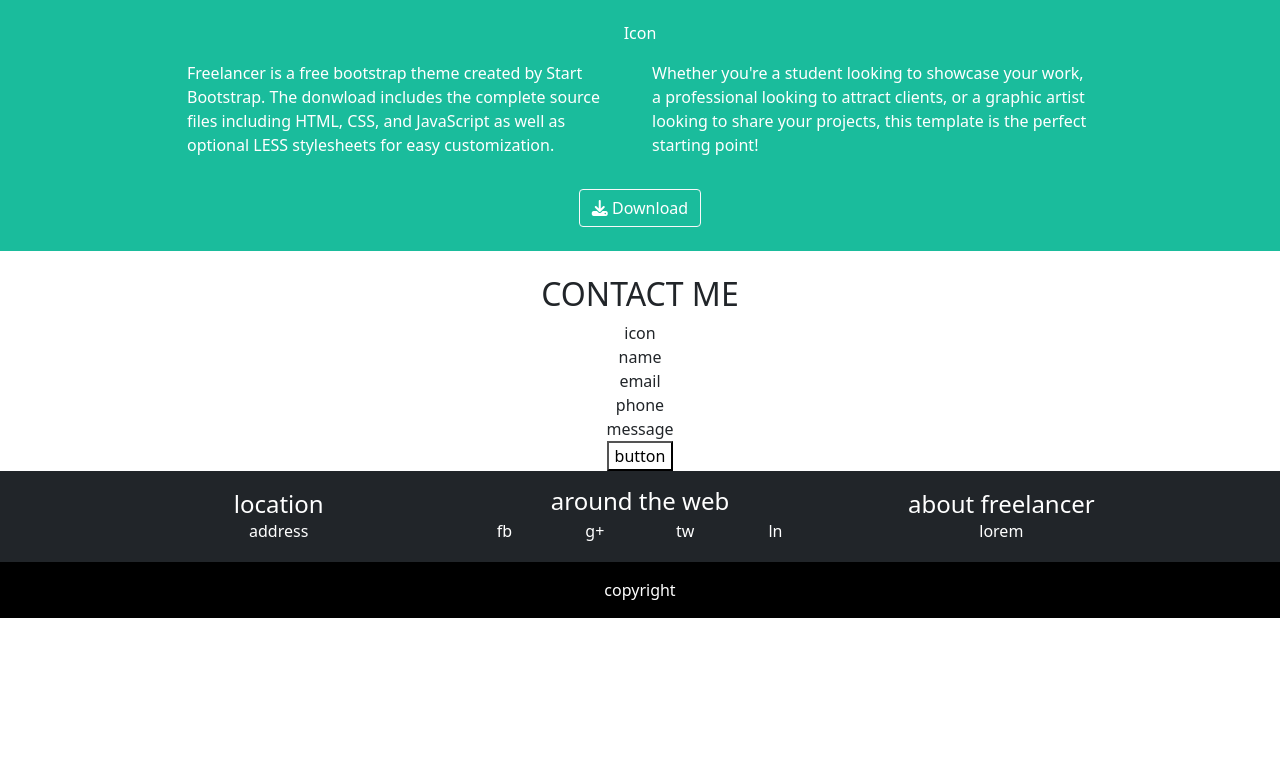
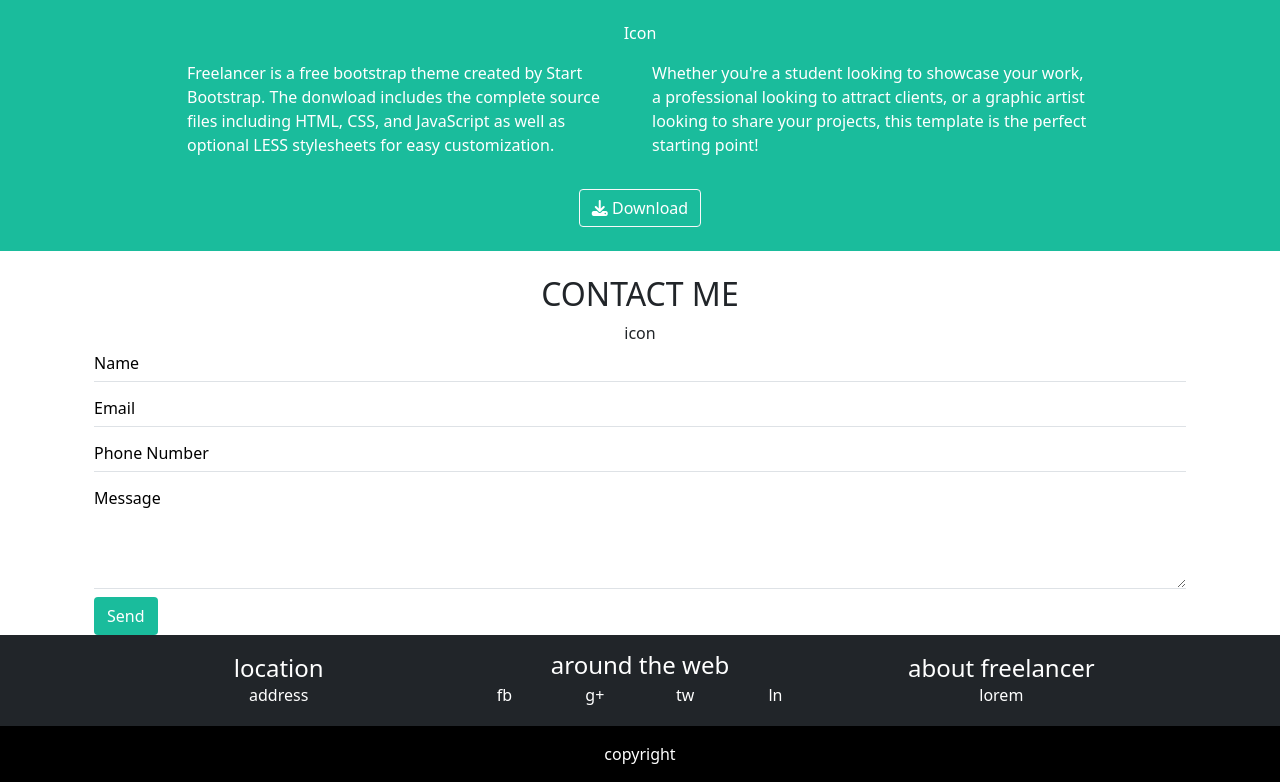
Before and after one commit to jacopolegovini/html-css-bootstrap-freelancer, a plain HTML site: page index.html in a window 1280 px wide. Shown: the part 1130-1912 px from the top of the page. Before the commit the page ends 1748 px from the top, so only its background shows below. Drawn offline with nearby package versions, Linux system fonts and the light colour scheme.

Commit message:
form draft completed

```diff
--- a/index.html
+++ b/index.html
@@ -102,17 +102,23 @@
         </div>
         <div class="contact-me pt-4">
             <div class="container">
-                <div class="row row-cols-1 text-center">
-                    <div class="col"><h2>contact me</h2></div>
-                    <div class="col">icon</div>
-                    <div class="col">name</div>
-                    <div class="col">email</div>
-                    <div class="col">phone</div>
-                    <div class="col">message</div>
-                    <div class="col">
-                        <button>button</button>
+                <div class="col text-center"><h2>contact me</h2></div>
+                <div class="col text-center">icon</div>
+                <form id="contacts">
+                    <div class="mb-2">
+                      <input type="text" name="firstname" placeholder="Name" class="form-control border-0 border-bottom ps-0 rounded-0" id="name" aria-describedby="emailHelp">
                     </div>
-                </div>
+                    <div class="mb-2">
+                        <input type="email" placeholder="Email" class="form-control border-0 border-bottom ps-0 rounded-0" id="email" aria-describedby="emailHelp">
+                      </div>
+                    <div class="mb-2">
+                      <input type="tel" placeholder="Phone Number" class="form-control border-0 border-bottom ps-0 rounded-0" id="phone">
+                    </div>
+                    <div class="mb-2">
+                        <textarea placeholder="Message" class="form-control border-0 border-bottom ps-0 rounded-0" id="message" rows="4"></textarea>
+                      </div>
+                      <button class="btn btn-color text-white">Send</button>
+                  </form>
             </div>
         </div>
     </main>
--- a/style.css
+++ b/style.css
@@ -49,8 +49,15 @@ button {
     color: white;
 }
 
+/* Contacts */
 
+#contacts ::placeholder {
+    color: black;
+}
 
+.btn-color {
+    background-color: #1abc9c;
+}
 
 footer a {
     color: white;
```
